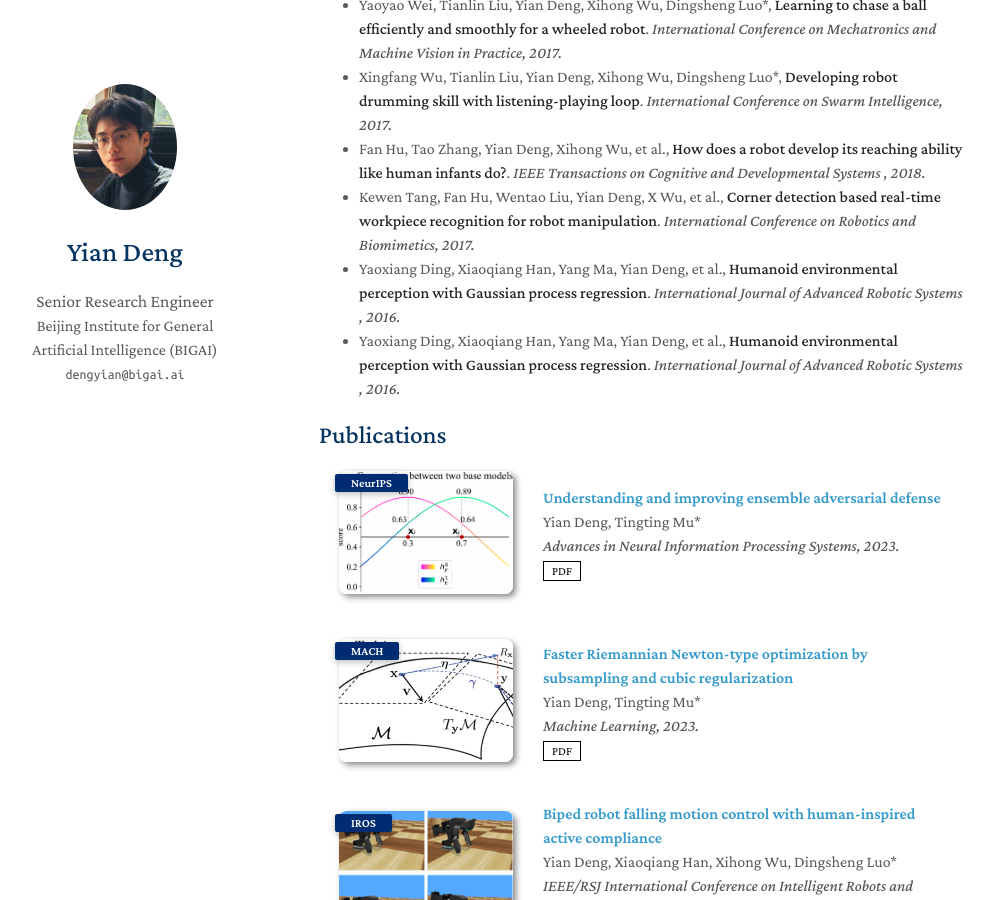
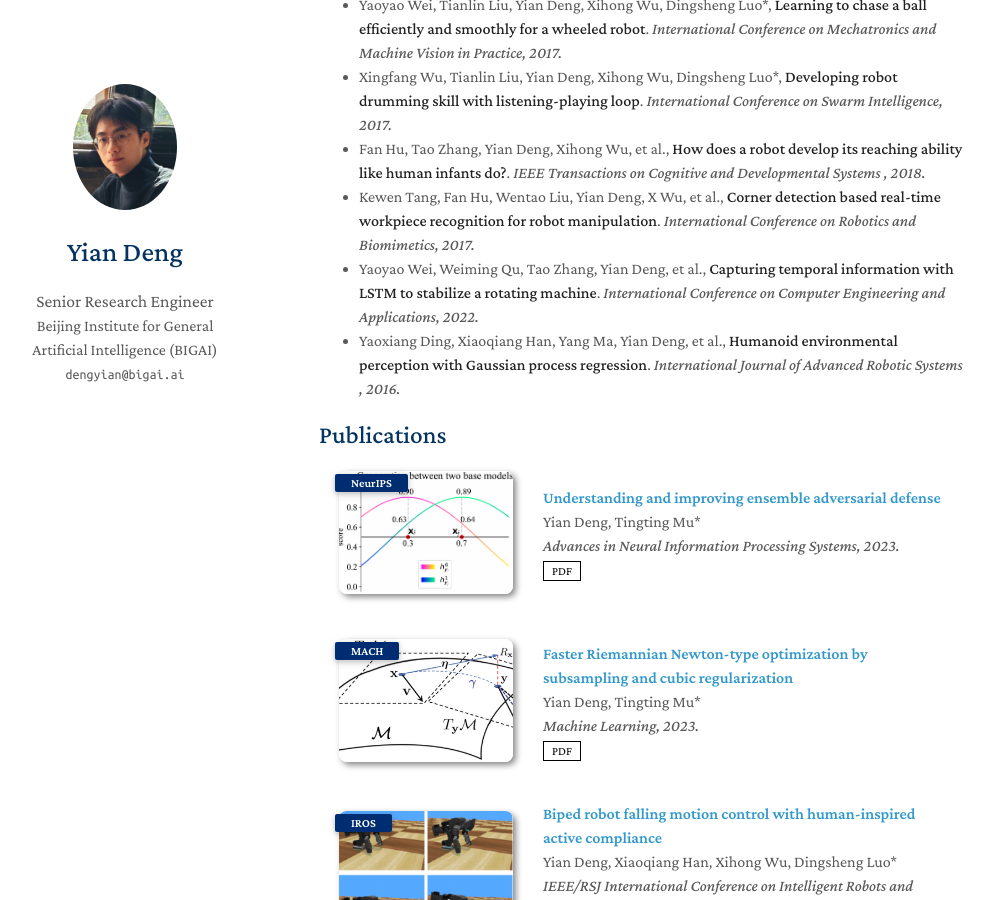
Before and after one commit to yian-deng/yian-deng.github.io, a Jekyll site: the page built from index.md, in a window 1280 px wide and 900 px high, scrolled down 1675 px. Shown: the whole window, without its empty margins (151-1145 px from the left). Built offline with Jekyll 4.4.1, drawn with Linux system fonts in a browser that asks for light colours; a style sheet for code colours, icons or effects is not loaded; our own code applies the rules of GitHub Pages for plain Markdown files; some of the changed text lies outside the part shown.

Commit message:
Update publications.yml

```diff
--- a/_data/publications.yml
+++ b/_data/publications.yml
@@ -63,9 +63,9 @@ others:
     authors: Kewen Tang, Fan Hu, Wentao Liu, Yian Deng, X Wu, et al.
     conference: International Conference on Robotics and Biomimetics, 2017.
 
-  - title: Humanoid environmental perception with Gaussian process regression
-    authors: Yaoxiang Ding, Xiaoqiang Han, Yang Ma, Yian Deng, et al.
-    conference: International Journal of Advanced Robotic Systems , 2016.
+  - title: Capturing temporal information with LSTM to stabilize a rotating machine
+    authors: Yaoyao Wei, Weiming Qu, Tao Zhang, Yian Deng, et al.
+    conference: International Conference on Computer Engineering and Applications, 2022.
 
   - title: Humanoid environmental perception with Gaussian process regression
     authors: Yaoxiang Ding, Xiaoqiang Han, Yang Ma, Yian Deng, et al.
```
